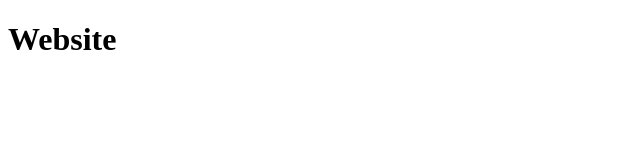
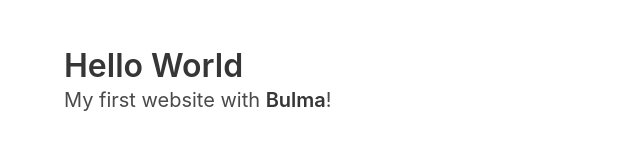
Before and after one commit to gfzhunio/bulma, a plain HTML site: page index.html in a window 1280 px wide. Shown: the whole page, without its empty margins (0-640 px from the left). Drawn offline with nearby package versions, Linux system fonts and the light colour scheme.

Commit message:
Add Bulma css to html

```diff
--- a/index.html
+++ b/index.html
@@ -1,12 +1,21 @@
 <!DOCTYPE html>
 <html lang="en">
-<head>
-    <meta charset="UTF-8">
-    <meta http-equiv="X-UA-Compatible" content="IE=edge">
-    <meta name="viewport" content="width=device-width, initial-scale=1.0">
-    <title>Website</title>
-</head>
-<body>
-    <h1>Website</h1>
-</body>
+  <head>
+    <meta charset="UTF-8" />
+    <meta http-equiv="X-UA-Compatible" content="IE=edge" />
+    <meta name="viewport" content="width=device-width, initial-scale=1.0" />
+    <title>Bulma</title>
+    <link
+      rel="stylesheet"
+      href="https://cdn.jsdelivr.net/npm/bulma@0.9.4/css/bulma.min.css"
+    />
+  </head>
+  <body>
+    <section class="section">
+      <div class="container">
+        <h1 class="title">Hello World</h1>
+        <p class="subtitle">My first website with <strong>Bulma</strong>!</p>
+      </div>
+    </section>
+  </body>
 </html>
```
